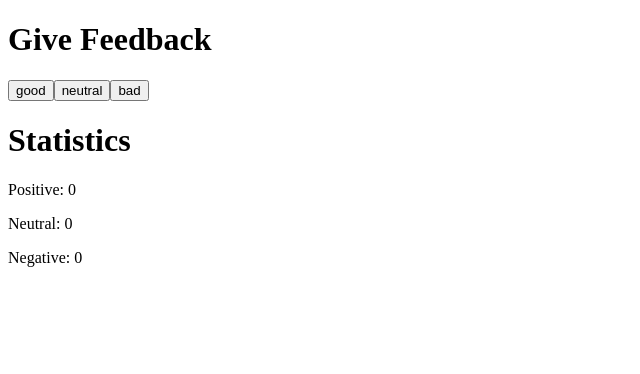
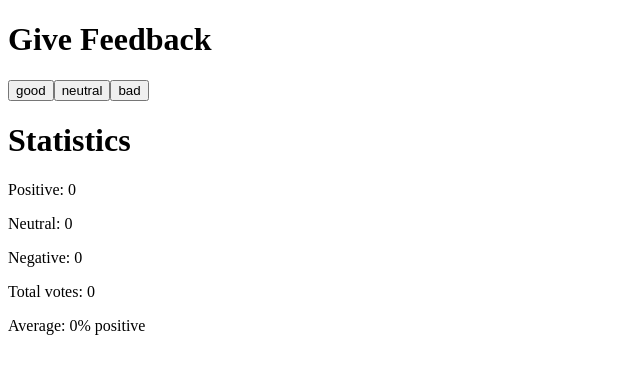
Before and after one commit to jhirtzel/fullstackopen, a React (Create React App) app in the folder part1c/: page / in a window 1280 px wide. Shown: the top 374 px of the page, without its empty margins (0-640 px from the left). Built offline with nearby package versions, Linux system fonts and the light colour scheme; the HTML template or start-up script is replaced by a standard one.

Commit message:
exercise 1.7

```diff
--- a/part1c/src/App.js
+++ b/part1c/src/App.js
@@ -8,30 +8,20 @@ const Button = ({clickHandler, label}) => (
 )
 
 const Stats = ({posCount, neuCount, negCount}) => {
+  const sum = posCount + neuCount + negCount;
+  let avg = 0;
+  if (sum !== 0) avg = (posCount/(posCount+negCount))*100;
+
   return(
     <>
     <h1>Statistics</h1>
     <p>Positive: {posCount}</p>
     <p>Neutral: {neuCount}</p>
     <p>Negative: {negCount}</p>
+    <p>Total votes: {sum}</p>
+    <p>Average: {avg}% positive</p>
     </>
   )
-}
-
-// this component uses the {} syntax because it has multiple statements
-const History = (props) => {
-  if (props.allClicks.length === 0) {
-    return(
-      <div>Lorem ipsum dolor sit amet, consectetur adipiscing elit</div>
-    )
-  } else {
-    return(
-      <div>
-        debugger
-        {props.allClicks.map(elem => <p>{elem}</p>)}
-      </div>
-    )
-  }
 }
 
 const App = () => {
```
